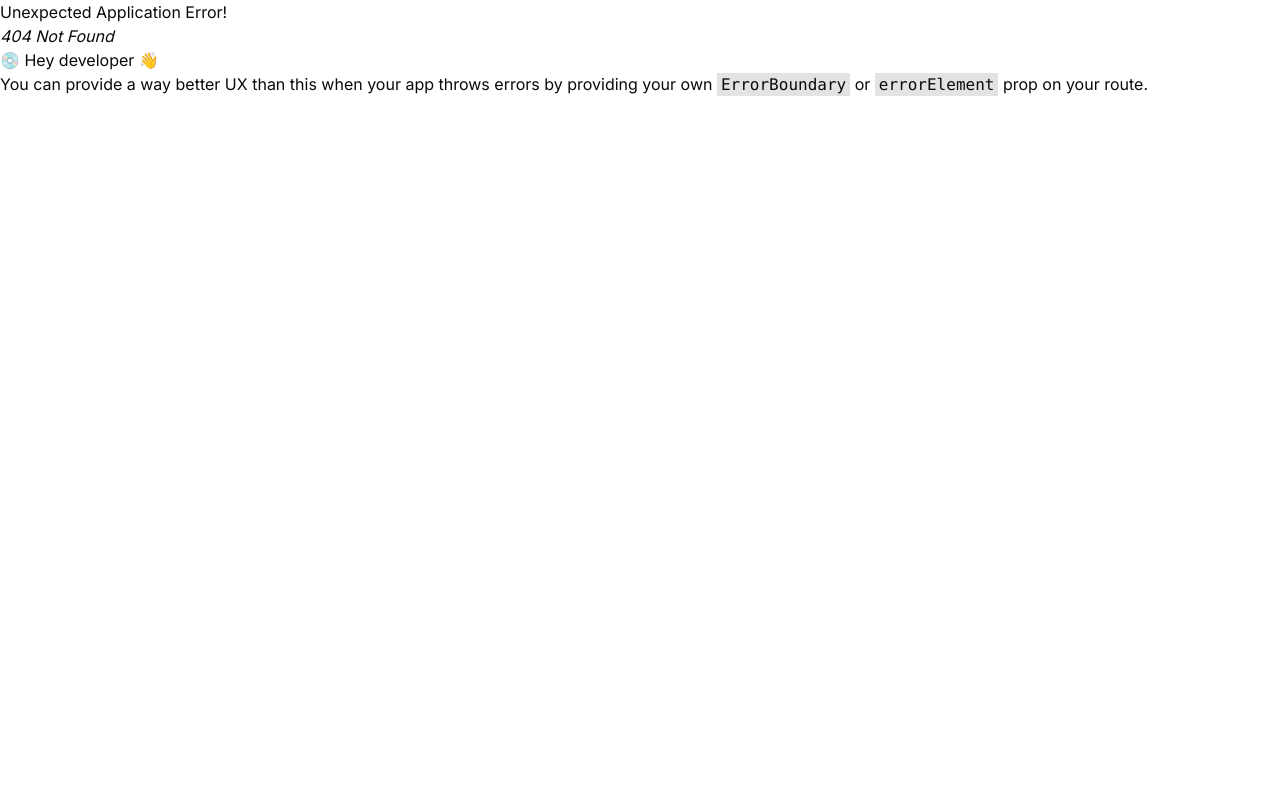
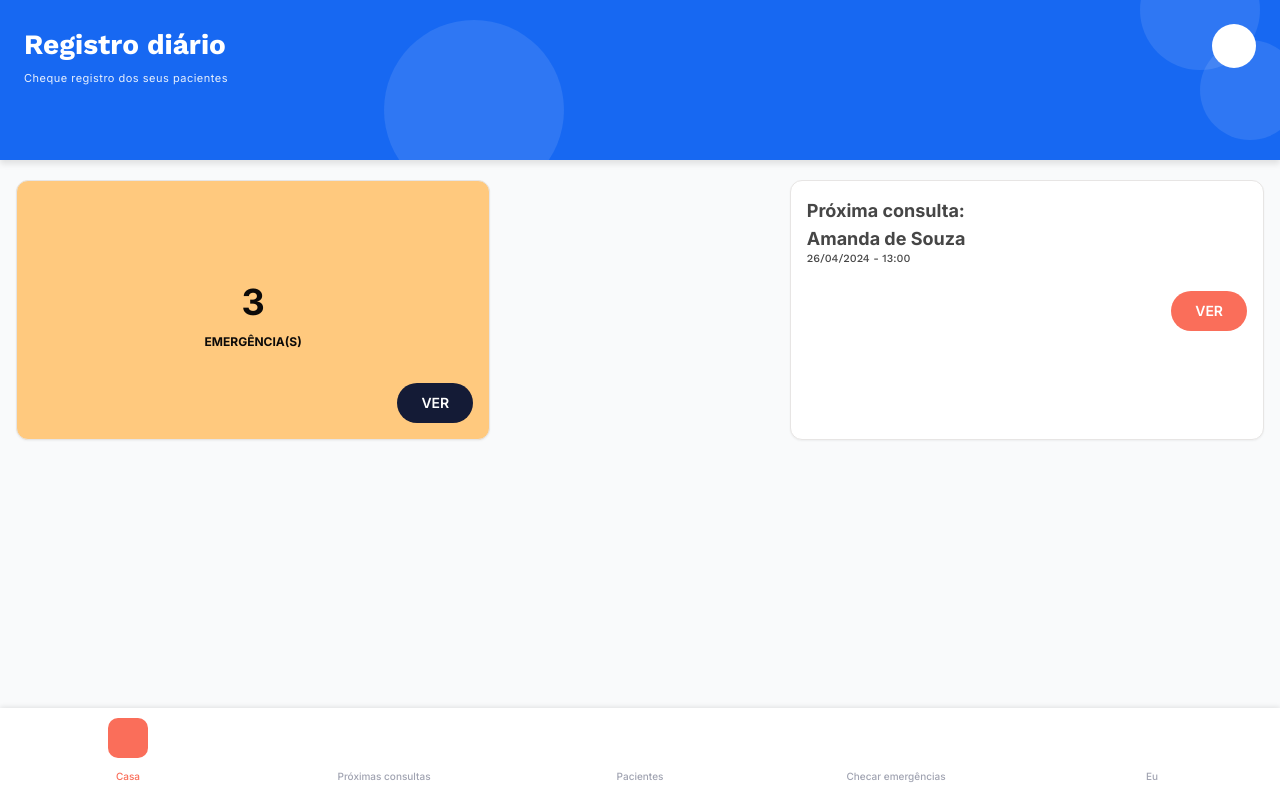
Before and after one commit to datasci4citizens/app-saude, a React app: page /AcsMainPage in a window 1280 px wide. Before the commit this address had no page. Built offline with nearby package versions, Linux system fonts and the light colour scheme; the HTML template or start-up script is replaced by a standard one; a web font is replaced by a local one.

Commit message:
first AcsMainPage

```diff
--- a/src/App.tsx
+++ b/src/App.tsx
@@ -1,6 +1,7 @@
 import { createBrowserRouter, RouterProvider } from 'react-router-dom';
 import ComponentCatalog from './pages/ComponentCatalog';
 import UserOnboarding from './pages/UserOnBoarding';
+import AcsMainPage from './pages/AcsMainPage';
 
 const router = createBrowserRouter([
   {
@@ -12,6 +13,10 @@ const router = createBrowserRouter([
     element: <ComponentCatalog />,
   },
   {
+    path: '/AcsMainPage',
+    element: <AcsMainPage />,
+  },
+  {
     path: '/forms-user-1',
     element: <UserOnboarding />,
   }
--- /dev/null
+++ b/src/pages/AcsMainPage.tsx
@@ -0,0 +1,80 @@
+import { useNavigate } from "react-router-dom";
+import HomeBanner from "@/components/home-banner";
+import InfoCard from "@/components/ui/info-card";
+import BottomNavigationBar from "@/components/ui/navigator-bar";
+
+export default function AcsMainPage() {
+    const navigate = useNavigate();
+
+    // Funções de navegação - atualizadas para usar navigate em vez de router.push
+    const handleEmergencyClick = () => {
+        navigate('/emergencies');
+    };
+
+    const handleAppointmentClick = () => {
+        navigate('/appointments/amanda');
+    };
+
+    const handleBannerClick = () => {
+        navigate('/patient-registry');
+    };
+
+    const handleNavigationClick = (itemId: string) => {
+        // Implementar navegação baseada no item clicado
+        switch(itemId) {
+            case 'home':
+                // Já estamos na home
+                break;
+            case 'consults':
+                navigate('/appointments');
+                break;
+            case 'patients':
+                navigate('/patients');
+                break;
+            case 'emergency':
+                navigate('/emergencies');
+                break;
+            case 'profile':
+                navigate('/profile');
+                break;
+        }
+    };
+
+    return (
+        <div className="bg-gray-50 h-full pb-24" style={{minHeight: '100vh'}}>
+            {/* Banner superior */}
+            <HomeBanner
+                title="Registro diário"
+                subtitle="Cheque registro dos seus pacientes"
+                onClick={handleBannerClick}
+                onIconClick={handleBannerClick}
+            />
+
+            {/* Container para os cards */}
+            <div className="px-4 py-5 flex justify-between">
+                {/* Card de Emergência */}
+                <InfoCard
+                    variant="emergency"
+                    count={3}
+                    onClick={handleEmergencyClick}
+                />
+
+                {/* Card de Próxima Consulta */}
+                <InfoCard
+                    variant="appointment"
+                    name="Amanda de Souza"
+                    date="26/04/2024"
+                    time="13:00"
+                    onClick={handleAppointmentClick}
+                />
+            </div>
+
+            {/* Barra de navegação */}
+            <BottomNavigationBar
+                variant="acs"
+                initialActiveId="home"
+                onItemClick={handleNavigationClick}
+            />
+        </div>
+    );
+}
```
